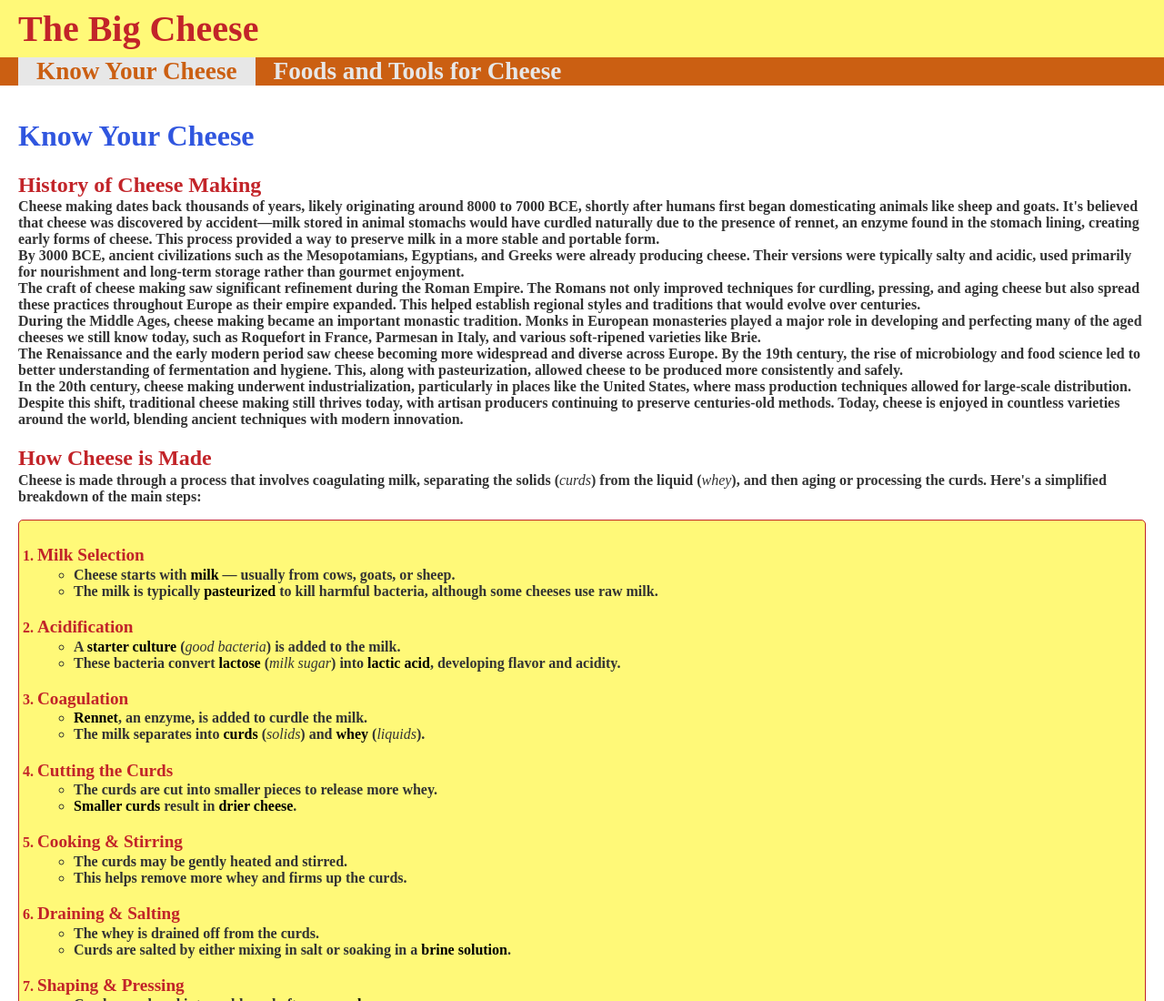
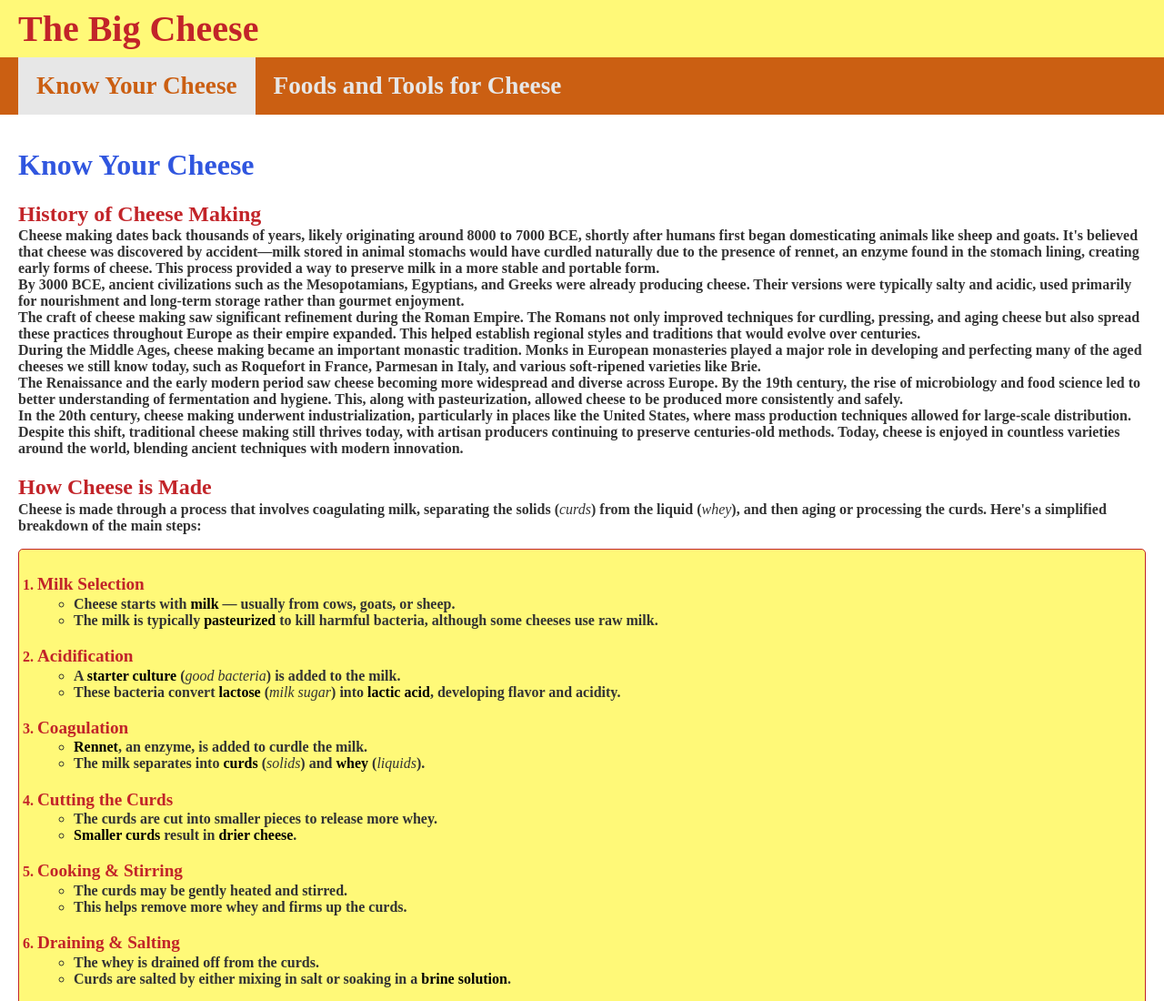
Before and after one commit to jacenthompson317-art/dwdd1600, a plain HTML site: page 04intro-css/index.html in a window 1280 px wide. Shown: the top 1100 px of the page at 91% size. Drawn offline with Linux system fonts and the light colour scheme; a web font is replaced by a local one.

Commit message:
Add files via upload
Adjusted the nav height a bit

```diff
--- a/04intro-css/flair.css
+++ b/04intro-css/flair.css
@@ -30,7 +30,7 @@ nav ul {
 }
 nav a {
      display: block;
-     padding: 0 20px;
+     padding: 1rem 20px;
      text-decoration: none;
      font-size: 1.7rem;
      font-weight: 700;
```
